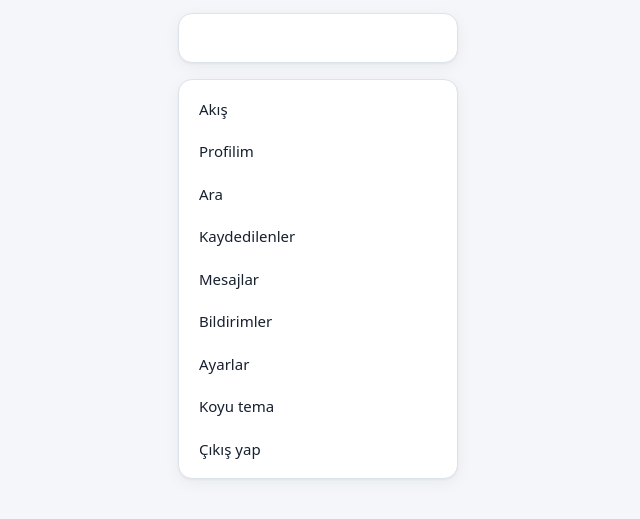
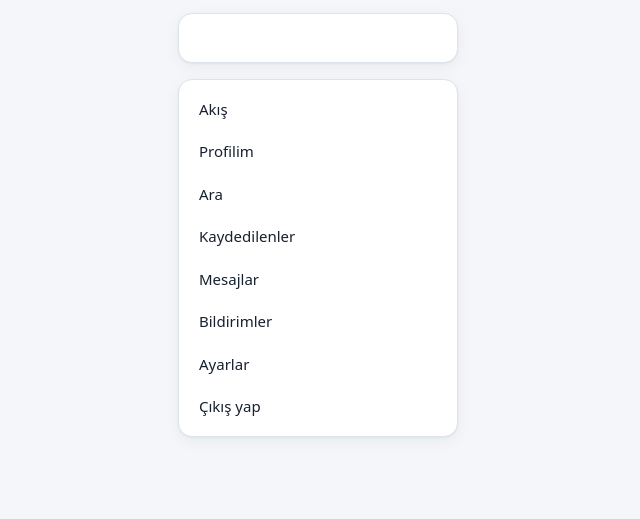
Before and after one commit to highlvmami/LumoraSocial, a website with bundled scripts: page public/app.html in a window 1280 px wide. Shown: the part 119-638 px from the top of the page, without its empty margins (0-640 px from the left). Built offline with nearby package versions, Linux system fonts and the light colour scheme; no server answers.

Commit message:
Tema seçimini menüden kaldır, yalnızca ayarlarda kalsın

```diff
--- a/public/app.html
+++ b/public/app.html
@@ -24,7 +24,6 @@
         <a href="#/bildirimler" data-route="notifications">Bildirimler <span class="count-badge hidden" id="unread-count"></span></a>
         <a href="#/ayarlar/profil" data-route="settings">Ayarlar</a>
         <a href="/yonetim" id="nav-admin" class="hidden">Yönetim paneli</a>
-        <button type="button" data-theme-toggle>Koyu tema</button>
         <button type="button" id="logout-btn">Çıkış yap</button>
       </nav>
       <section class="card suggestions hidden" id="suggestions"></section>
```
